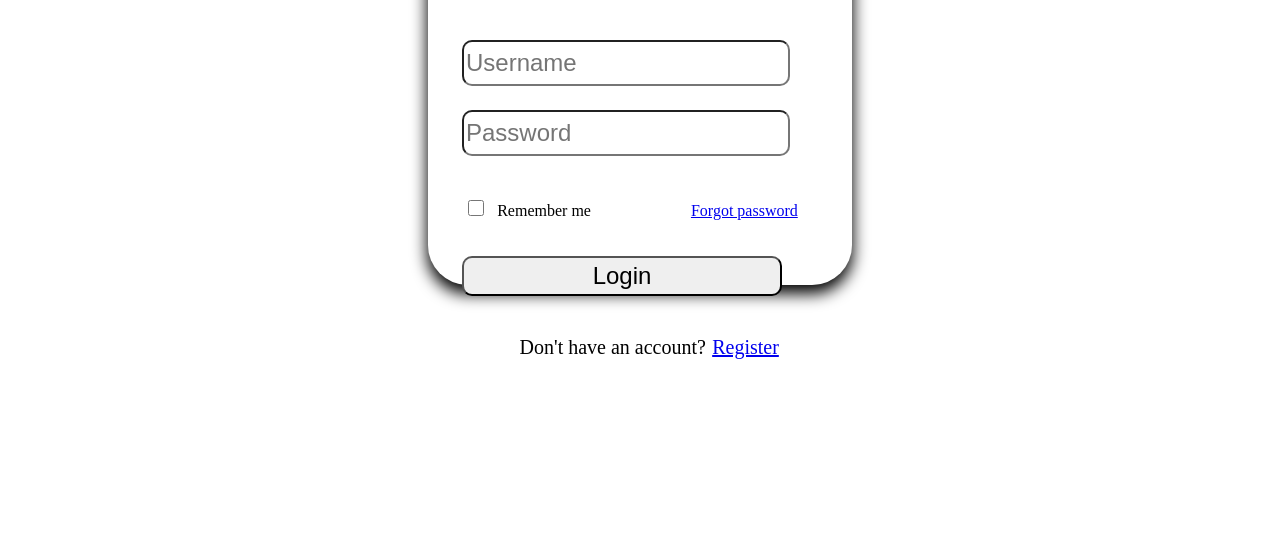
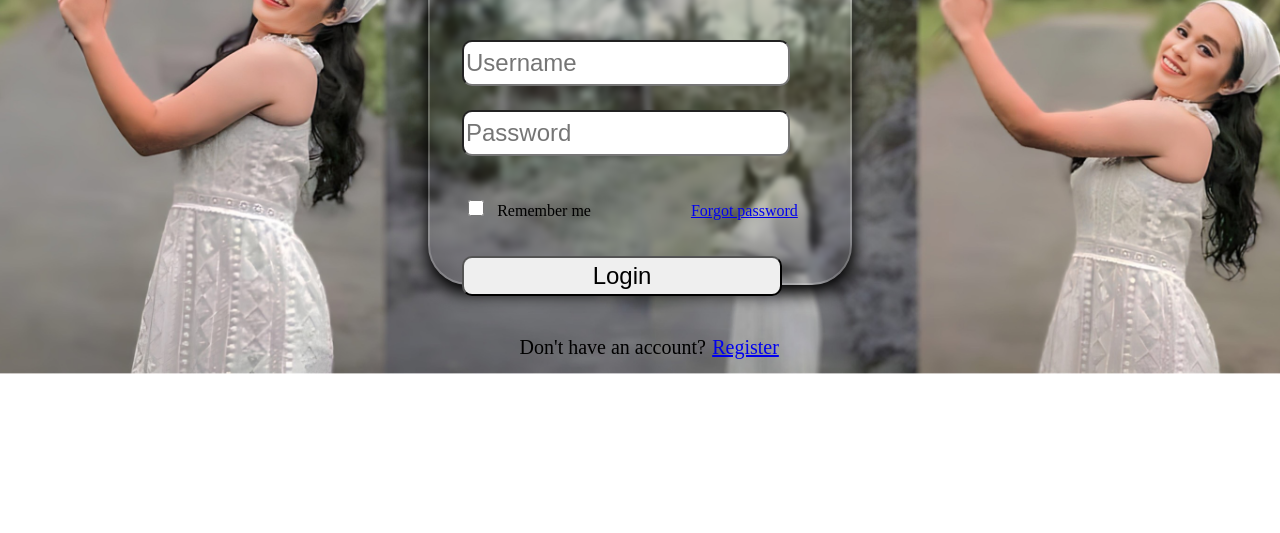
Before and after one commit to kristine-kaye/LMC-2023, a plain HTML site: page index.html in a window 1280 px wide. Shown: the part 267-800 px from the top of the page. Drawn offline with Linux system fonts and the light colour scheme.

Commit message:
Update index.html

```diff
--- a/index.html
+++ b/index.html
@@ -11,7 +11,7 @@
         display: flex;
         justify-content: center;
         align-items: center;
-        background-image: url("kaye.JPG");
+        background-image: url("Photos/kaye.JPG");
         background-repeat: no-repeat;
         background-size: cover;
         background-position: center;
```
